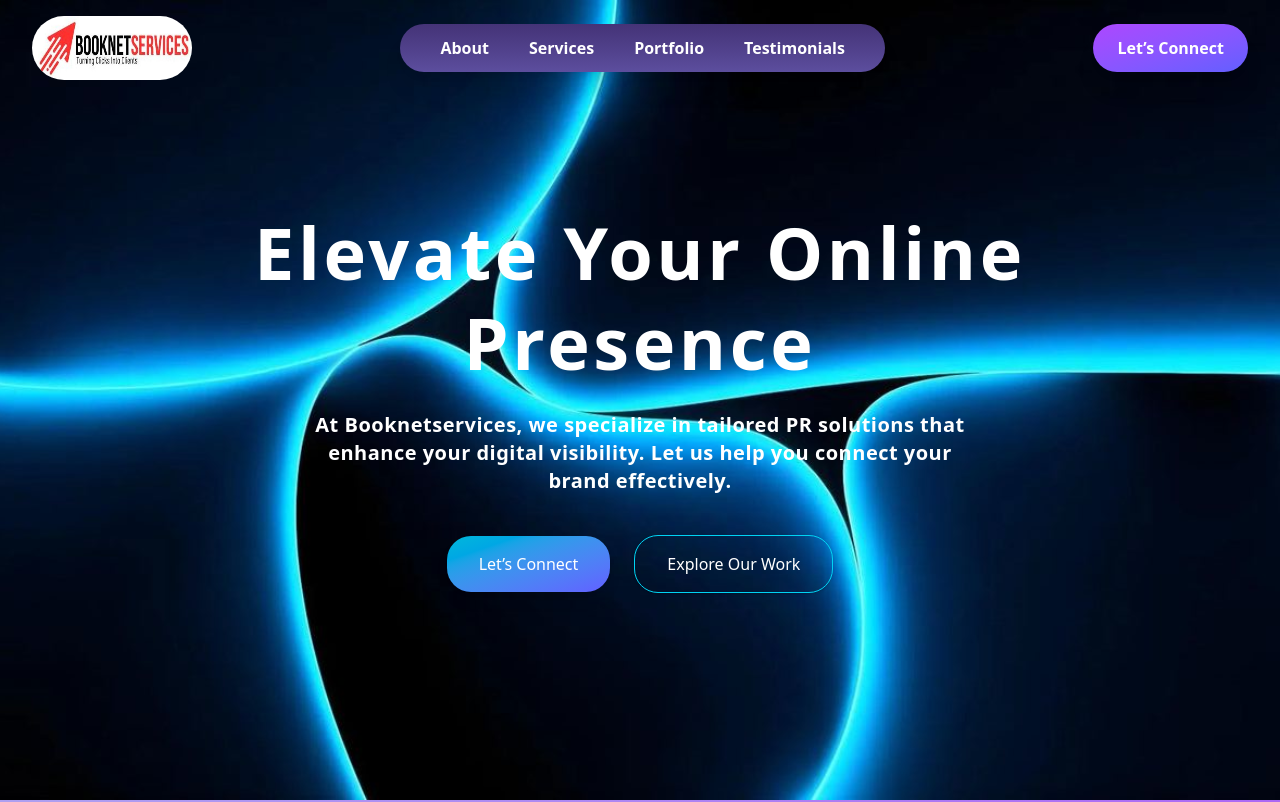
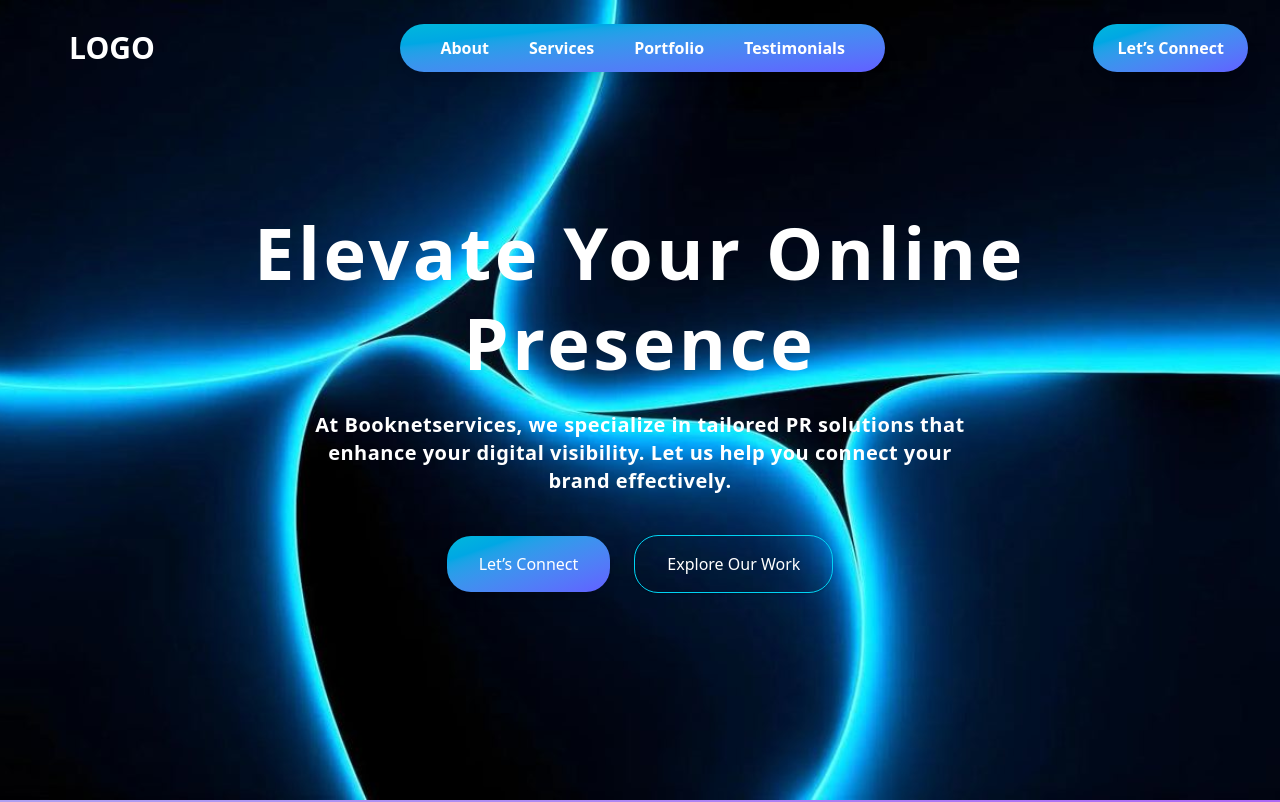
Before and after one commit to Code2With-Pratik/EZ-startup-futurio-project, a React (Vite) app: page / in a window 1280 px wide. Shown: the top 802 px of the page. Built offline with nearby package versions, Linux system fonts and the light colour scheme.

Commit message:
refactor Navbar component for improved styling and accessibility

```diff
--- a/src/components/Navbar.jsx
+++ b/src/components/Navbar.jsx
@@ -10,14 +10,15 @@ const Navbar = () => {
       <div className="flex items-center justify-between">
         {/* Left Arrow Icon (Logo) */}
         <div className="w-40 h-10 flex items-center justify-center">
-          <img src={logo} alt=""  className=' h-16 rounded-full'/>
-        </div>
+          {/* <img src={logo} alt=""  className=' h-16 rounded-full'/> */}
+          <h1 className='text-3xl text-white font-semibold'>LOGO</h1>
+          </div>
 
         {/* Toggle button for mobile */}
         <div className="md:hidden">
           <button
             onClick={() => setMenuOpen(!menuOpen)}
-            className="text-[#1c1b33] focus:outline-none"
+            className="text-[#ffffff] focus:outline-none"
           >
             {menuOpen ? <X className="w-6 h-6" /> : <Menu className="w-6 h-6" />}
           </button>
@@ -25,7 +26,7 @@ const Navbar = () => {
 
         {/* Navigation Items - Desktop */}
         <div className="hidden md:flex flex-1 justify-center">
-          <div className="bg-gradient-to-b from-[#443377] to-[#5c4e9e] rounded-full px-10 py-3 flex items-center gap-10 shadow-xl">
+          <div className="bg-gradient-to-br from-cyan-500 to-indigo-500 rounded-full px-10 py-3 flex items-center gap-10 shadow-xl">
             <a href="#about" className="text-white text-base font-semibold hover:text-purple-200 transition-all">About</a>
             <a href="#services" className="text-white text-base font-semibold hover:text-purple-200 transition-all">Services</a>
             <a href="#features" className="text-white text-base font-semibold hover:text-purple-200 transition-all">Portfolio</a>
@@ -35,7 +36,7 @@ const Navbar = () => {
 
         {/* Let's Connect Button - Desktop */}
         <div className="hidden md:flex">
-          <button className="ml-auto bg-gradient-to-br from-purple-500 to-indigo-500 text-white text-base font-semibold px-6 py-3 rounded-full shadow-xl hover:opacity-90 transition-all">
+          <button className="ml-auto bg-gradient-to-br from-cyan-500 to-indigo-500 text-white text-base font-semibold px-6 py-3 rounded-full shadow-xl hover:opacity-90 transition-all">
             Let’s Connect
           </button>
         </div>
@@ -43,7 +44,7 @@ const Navbar = () => {
 
       {/* Navigation Items - Mobile */}
       {menuOpen && (
-        <div className="md:hidden mt-4 flex flex-col items-center gap-6 bg-gradient-to-b from-[#443377] to-[#5c4e9e] rounded-xl p-6 shadow-xl">
+        <div className="md:hidden mt-4 flex flex-col items-center gap-6 bg-gradient-to-br from-cyan-600 to-indigo-900 rounded-xl p-6 shadow-xl">
           <a href="#about" className="text-white text-base font-semibold hover:text-purple-200 transition-all">About</a>
           <a href="#services" className="text-white text-base font-semibold hover:text-purple-200 transition-all">Services</a>
           <a href="#features" className="text-white text-base font-semibold hover:text-purple-200 transition-all">Portfolio</a>
```
